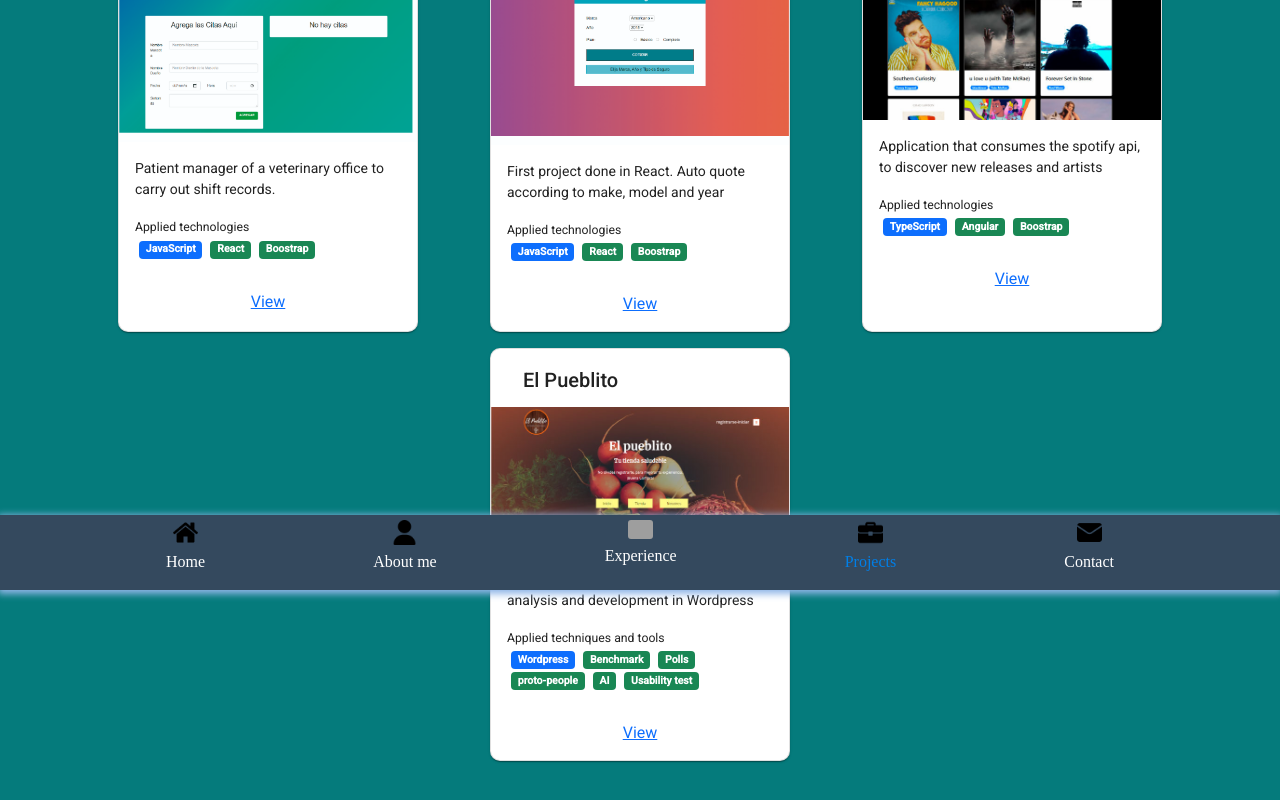
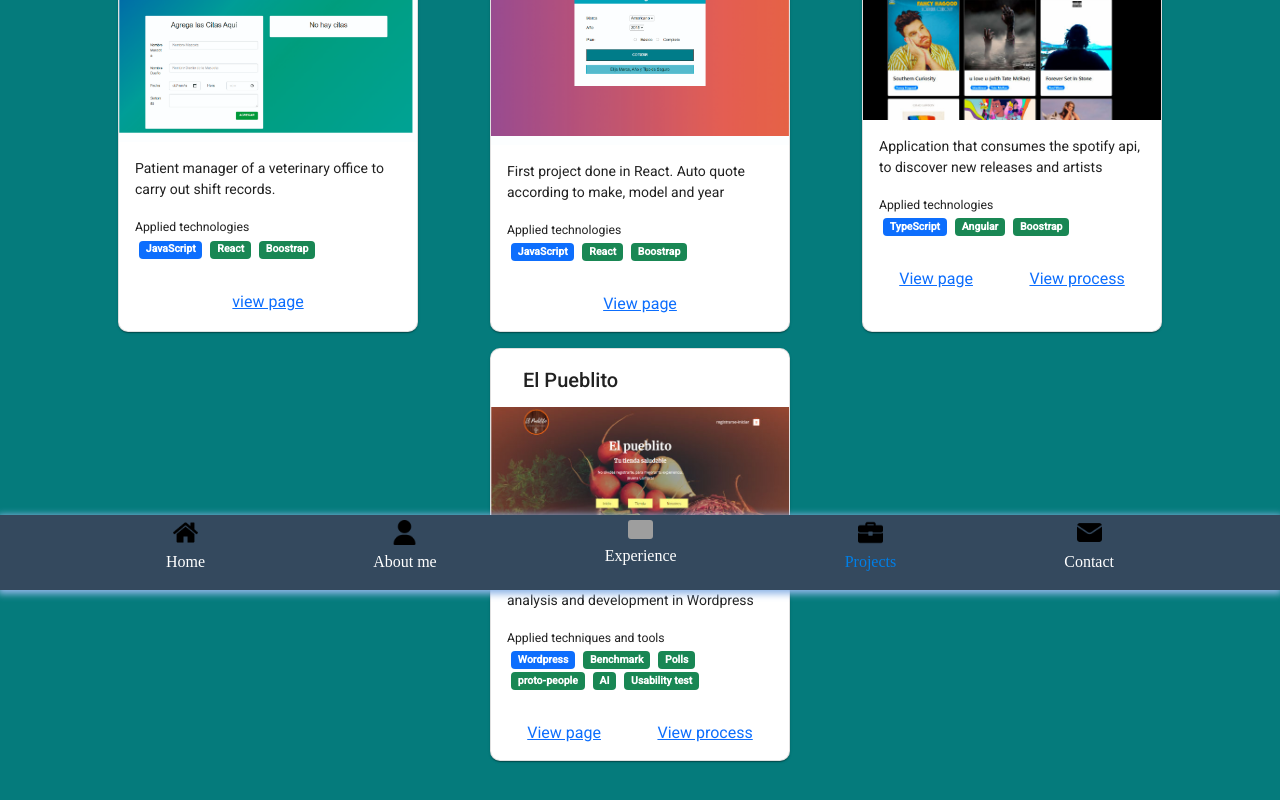
Before and after one commit to DantePileckas/DantePileckas.github.io, an Angular app: page /proyects in a window 1280 px wide. Shown: the part 250-1050 px from the top of the page. Built offline with nearby package versions, Linux system fonts and the light colour scheme; grey boxes are pictures that could not be loaded.

Commit message:
Actualizaciones

```diff
--- a/src/app/components/proyects/proyects.component.html
+++ b/src/app/components/proyects/proyects.component.html
@@ -35,8 +35,9 @@
             <span class="badge bg-success  mx-1">Boostrap</span>
           </mat-card-content>
           <mat-card-actions class="actions">
-          <button type="button" (click)="goToUrlVeterinaria()" class="btn btn-link" target="blank">View</button>
-          </mat-card-actions>
+          <button type="button" (click)="goToUrlVeterinaria()" class="btn btn-link" target="blank">view page</button>
+<!--           <button type="button" (click)="goToUrlVeterinaria()" class="btn btn-link" target="blank">view process</button>
+ -->          </mat-card-actions>
          </mat-card>
 
 
@@ -58,8 +59,9 @@
           <span class="badge bg-success  mx-1">Boostrap</span>
         </mat-card-content>
         <mat-card-actions class="actions">
-        <button type="button" (click)="goToUrlCotizador()" class="btn btn-link" target="blank">View</button>
-        </mat-card-actions>
+          <button type="button" (click)="goToUrlCotizador()" class="btn btn-link" target="blank">View page</button>
+<!--           <button type="button" (click)="goToUrlCotizador()" class="btn btn-link" target="blank">view process</button>
+ -->    </mat-card-actions>
        </mat-card>
 
 
@@ -83,11 +85,10 @@
                   <span class="badge bg-success  mx-1">Boostrap</span>
                 </mat-card-content>
                 <mat-card-actions class="actions">
-                <button type="button" (click)="goToUrlSpoti()" class="btn btn-link" target="blank">View</button>
+                <button type="button" (click)="goToUrlSpoti()" class="btn btn-link" target="blank">View page</button>
+                <button type="button" (click)="goToUrlSpotiBehance()" class="btn btn-link" target="blank">View process</button>
                 </mat-card-actions>
                </mat-card>
-
-
 
 
 
@@ -111,12 +112,10 @@
             <span class="badge bg-success  mx-1">Usability test</span>
           </mat-card-content>
             <mat-card-actions class="actions">
-              <button type="button" (click)="goToUrlTienda()" class="btn btn-link" target="blank">View</button>
+              <button type="button" (click)="goToUrlTienda()" class="btn btn-link" target="blank">View page</button>
+              <button type="button" (click)="goToUrlTiendaBehance()" class="btn btn-link" target="blank">View process</button>
             </mat-card-actions>
             </mat-card>
-
-
-
 
     </div>
     </div>
--- a/src/app/components/proyects/proyects.component.ts
+++ b/src/app/components/proyects/proyects.component.ts
@@ -12,13 +12,24 @@ export class ProyectsComponent implements OnInit {
 
   goToUrlSpoti(){
     window.location.href='https://dantepileckas-spotiapp.herokuapp.com/#/';
-}
+  }
+
+  goToUrlSpotiBehance(){
+    window.location.href='https://www.behance.net/gallery/118869851/SpotiApp/';
+  }
+
   goToUrlTienda(){
     window.location.href='http://elpueblitotienda.com.ar/';
-}
+  }
+
+  goToUrlTiendaBehance(){
+  window.location.href='https://www.behance.net/gallery/116674043/Ecommerce-El-pueblito-tu-tienda/';
+  }
+
   goToUrlVeterinaria(){
     window.location.href='https://dantepileckas.github.io/citasReact/';
   }
+
   goToUrlCotizador(){
     window.location.href='https://dantepileckas.github.io/Cotizador/';
   }
--- a/src/app/services/ExperenceService.ts
+++ b/src/app/services/ExperenceService.ts
@@ -11,7 +11,7 @@ private experence:Experence[]=
         institute:"Producteca",
         description:"Support for users on the use and operation of the Producteca platform",
         img: "assets/img/producteca.png",
-        date:"December 2021 - Present ",
+        date:"December 2021 - May 2022 ",
         },
 
 {
```
